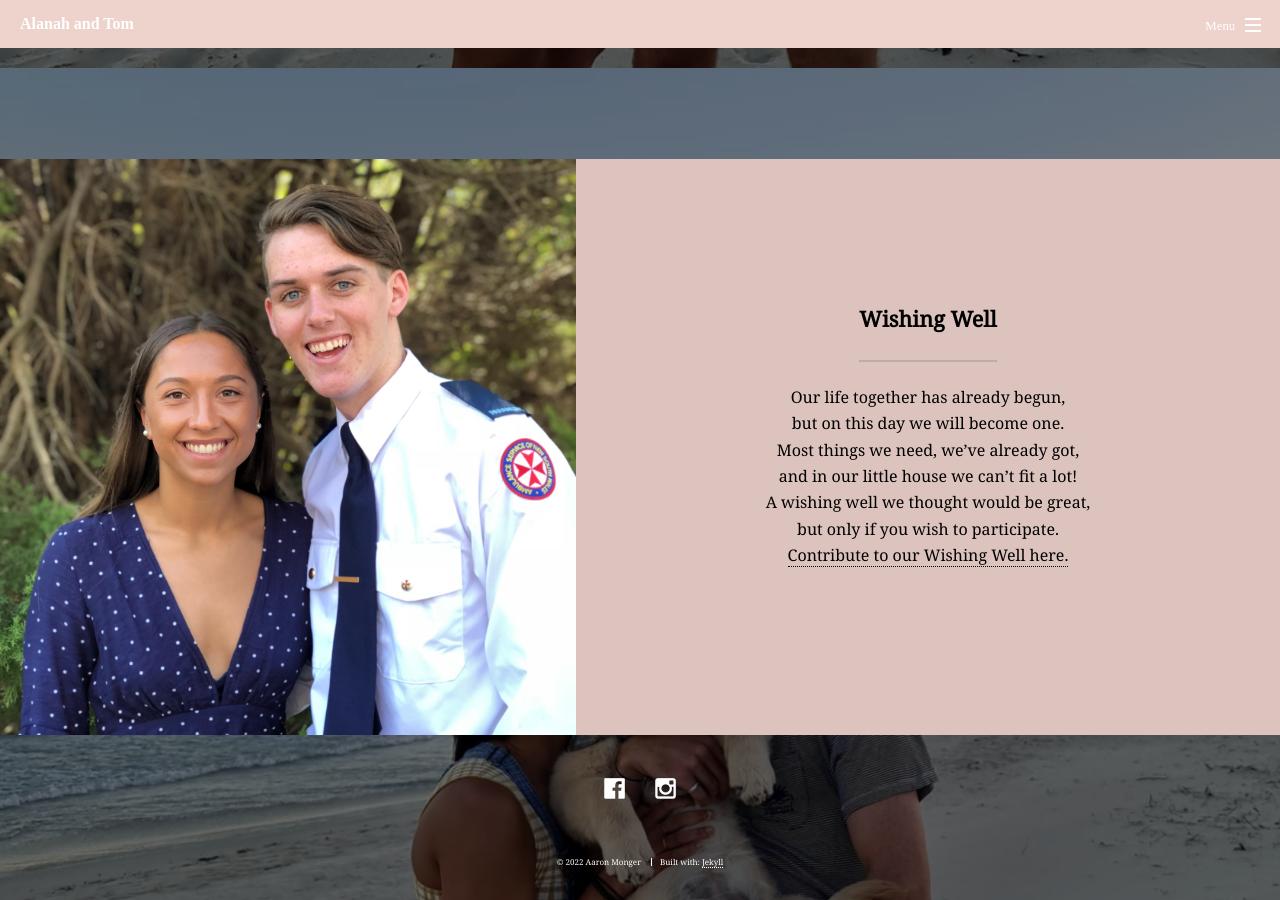
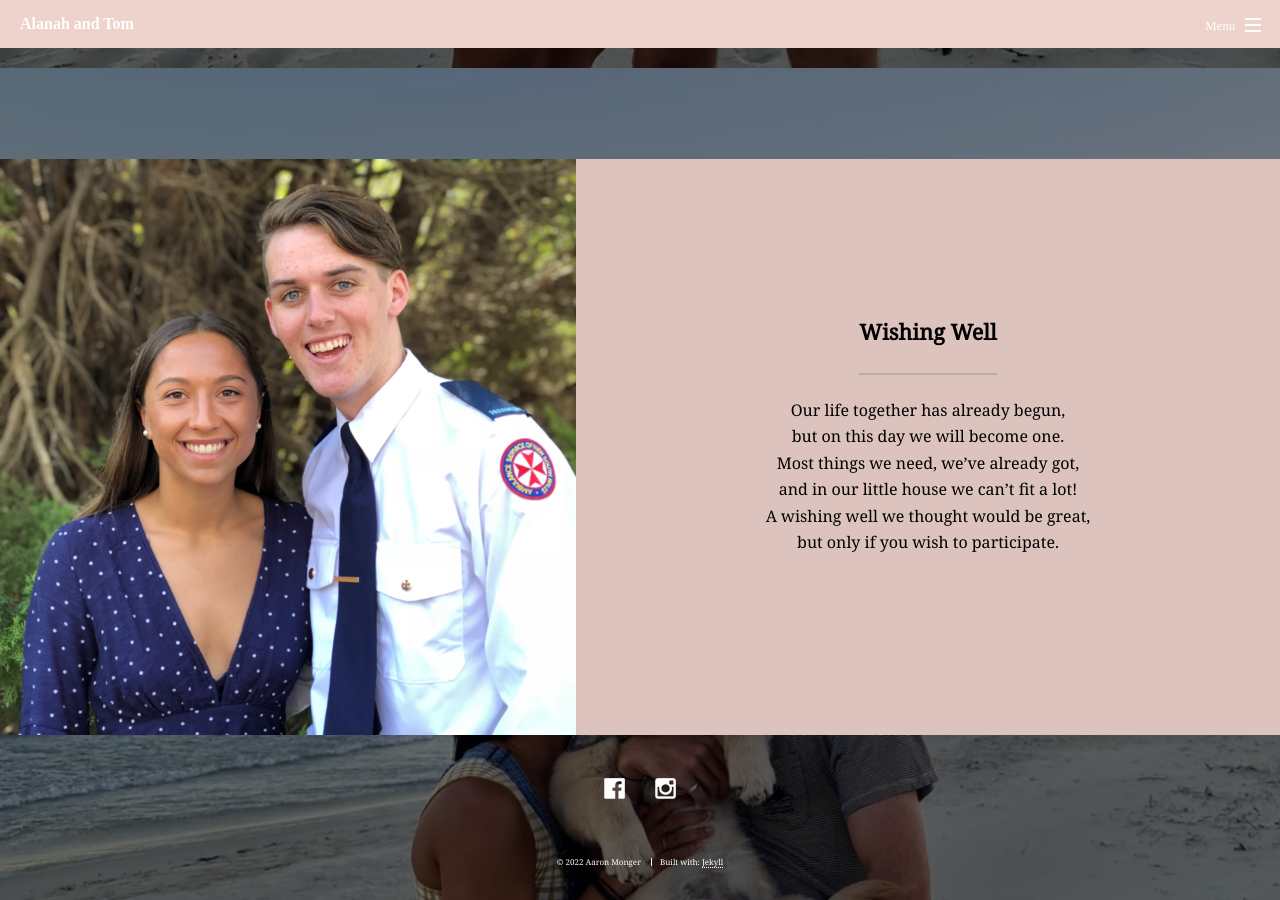
Before and after one commit to mongerrr/alanatom, a Jekyll site: the page built from index.html, in a window 1280 px wide and 900 px high, scrolled down 3772 px. Built offline with Jekyll 4.4.1, drawn with Linux system fonts in a browser that asks for light colours; some web fonts are replaced.

Commit message:
Update registry.html

```diff
--- a/_includes/sections/registry.html
+++ b/_includes/sections/registry.html
@@ -10,8 +10,7 @@ but on this day we will become one.<br>
 Most things we need, we’ve already got,<br>
 and in our little house we can’t fit a lot!<br>
 A wishing well we thought would be great,<br>
-but only if you wish to participate.<br>
-  <a href="https://paypal.me/">Contribute to our Wishing Well here.</a>
+but only if you wish to participate.
 </p>
 </header>
 </div>
```
